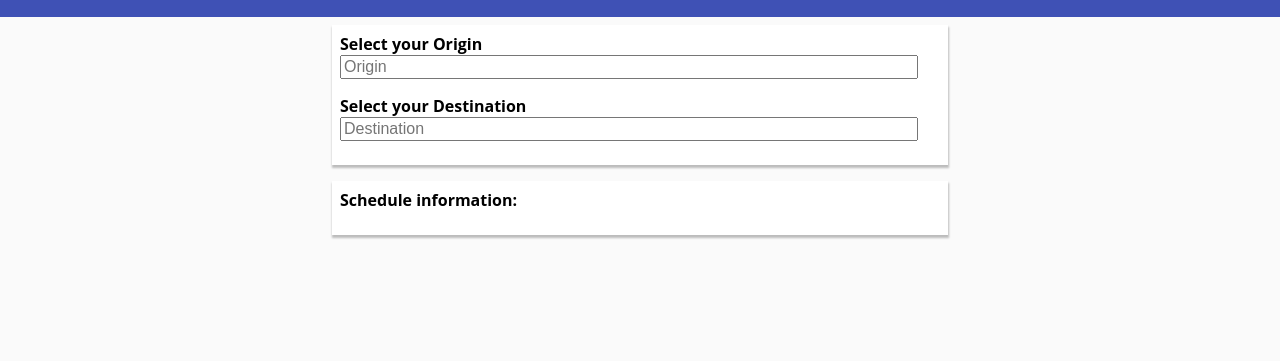
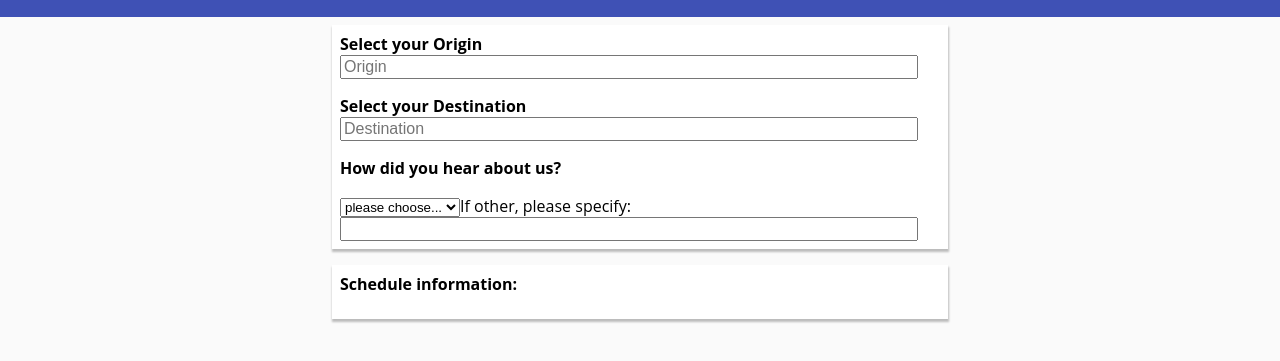
Before and after one commit to hanaraya/public-transportation-app, a plain HTML site: page index.html in a window 1280 px wide. Shown: the part 55-416 px from the top of the page. Drawn offline with Linux system fonts and the light colour scheme; no server answers.

```diff
--- a/index.html
+++ b/index.html
@@ -1 +1 @@
-<!DOCTYPE html><html><head><title>Bart Schedule</title><link rel=stylesheet type=text/css href=css/styles.css><meta name=viewport content="width=device-width, initial-scale=1.0"></head><body><header><div class=header-text>Bart Schedule</div></header><div class=main><div class=display-section><form><label for=from-station><span>Select your Origin</span> <input id=from-station type=text list=station-list placeholder=Origin required></label> <label for=to-station><span>Select your Destination</span> <input id=to-station type=text placeholder=Destination list=station-list></label><datalist id=station-list><option value=Fremont abbreviation=FRM></option></datalist></form></div><div class=display-section id=display-schedule><label>Schedule information:</label><div id=replace-me></div></div></div><script type=text/javascript src=js/main.js></script></body></html>
+<!DOCTYPE html><html><head><title>Bart Schedule</title><link rel=stylesheet type=text/css href=css/styles.css><meta name=viewport content="width=device-width, initial-scale=1.0"></head><body><header><div class=header-text>Bart Schedule</div></header><div class=main><div class=display-section><form><label for=from-station><span>Select your Origin</span> <input id=from-station type=text list=station-list placeholder=Origin required></label> <label for=to-station><span>Select your Destination</span> <input id=to-station type=text placeholder=Destination list=station-list></label><datalist id=station-list><option value=Fremont abbreviation=FRM></option></datalist><label for=source>How did you hear about us?</label><datalist id=sources></datalist><select name=source><option>please choose...</option><option value=television>Television</option><option value=radio>Radio</option><option value=newspaper>Newspaper</option><option>Other</option></select>If other, please specify: <input id=source name=source list=sources></form></div><div class=display-section id=display-schedule><label>Schedule information:</label><div id=replace-me></div></div></div><script type=text/javascript src=js/main.js></script></body></html>
```
